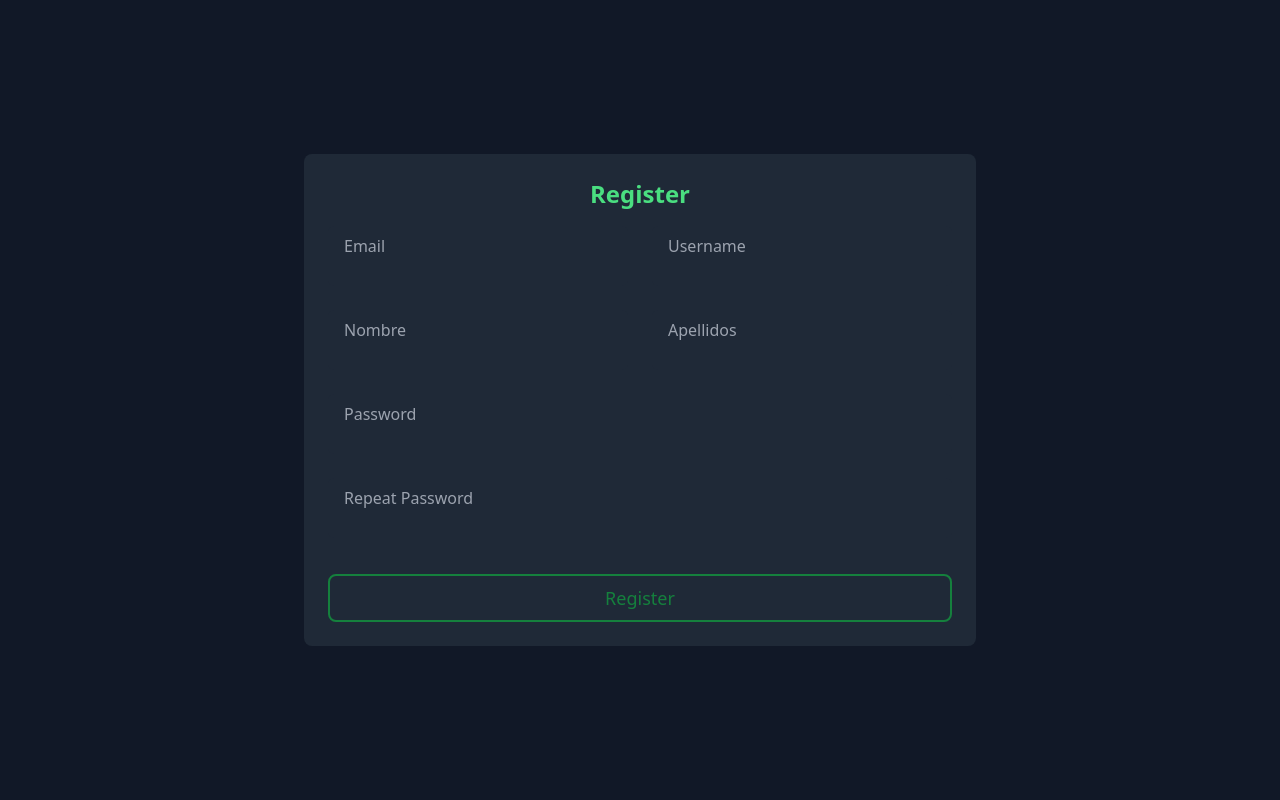
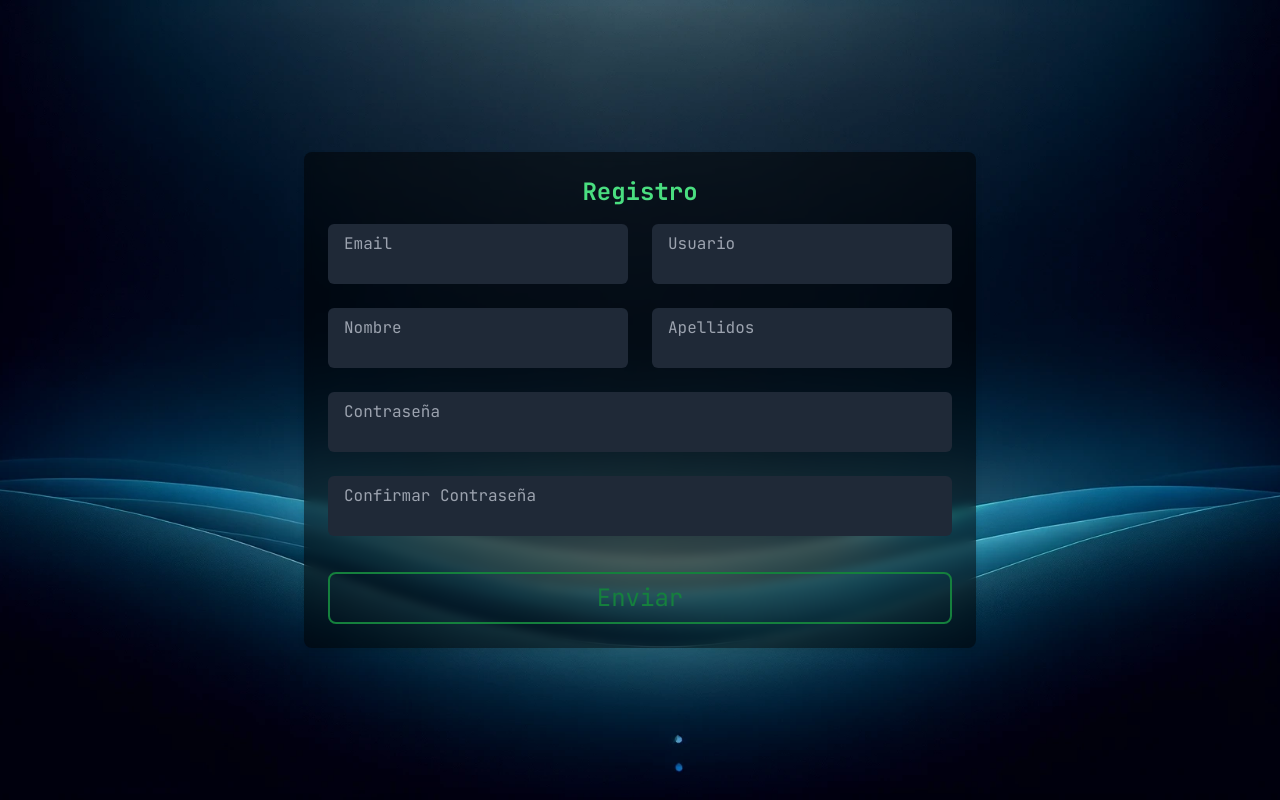
Before and after one commit to enrikku/Isitec, a PHP site: page /public/authentication/register.php in a window 1280 px wide. Run offline with PHP 8.4, Linux system fonts and the light colour scheme; some libraries are stand-ins or nearby versions.

Commit message:
Fondo, bgForm y fuente aplicada

```diff
--- a/assets/css/common.css
+++ b/assets/css/common.css
@@ -1,16 +1,13 @@
-/* Definición de variables de color */
+@import url("https://fonts.googleapis.com/css2?family=JetBrains+Mono:wght@400;700&display=swap");
+
 :root {
-    --color-primario: #3498db; /* Azul */
-    --color-secundario: #2ecc71; /* Verde */
-    --color-fondo: #f3f3f3; /* Gris claro */
-    --color-texto: #333; /* Gris oscuro */
-    /* Añade más colores según tus necesidades */
+  --color-primario: #3498db; /* Azul */
+  --color-secundario: #2ecc71; /* Verde */
+  --color-fondo: #f3f3f3; /* Gris claro */
+  --color-texto: #333; /* Gris oscuro */
+  /* Añade más colores según tus necesidades */
 }
 
-@font-face {
-    font-family: 'JetBrains Mono';
-    src: url('../fonts/JetBrainsMono-Italic-VariableFont_wght.ttf') format('ttf'),
-        url('../fonts/JetBrainsMono-VariableFont_wght.ttf') format('ttf');
-    font-weight: normal;
-    font-style: normal;
+body {
+  font-family: "JetBrains Mono", monospace;
 }
--- a/assets/css/register.css
+++ b/assets/css/register.css
@@ -1,3 +1,30 @@
+body {
+  background-image: url("../../assets/img/fondo_register.webp");
+  background-size: cover;
+  background-position: center;
+  max-height: 100vh;
+}
+
+/* .background {
+  background: rgb(36, 49, 110);
+  background: linear-gradient(
+    180deg,
+    rgba(36, 49, 110, 1) 0%,
+    rgba(29, 78, 216, 1) 50%,
+    rgba(0, 212, 255, 1) 100%
+  );
+} */
+
+.form-container {
+  background: rgba(0, 0, 0, 0.5); /* Fondo oscuro con transparencia */
+  backdrop-filter: blur(
+    5px
+  ); /* Difuminar cualquier contenido detrás del contenedor */
+  border-radius: 15px; /* Bordes redondeados para suavizar el contenedor */
+  padding: 2rem; /* Espaciado dentro del contenedor */
+  box-shadow: 0 4px 6px rgba(0, 0, 0, 0.1); /* Sombra suave para dar profundidad */
+}
+
 /* Base setup */
 .form-field {
   position: relative;
@@ -40,3 +67,43 @@
   outline: none;
   border-color: #10b981;
 }
+
+#registerBtn {
+  position: relative; /* Esto es importante para que el pseudoelemento se posicione correctamente */
+  z-index: 1; /* Esto asegura que el texto del botón se muestre por encima del pseudoelemento */
+  /* Resto de tus estilos para el botón */
+}
+#registerBtn::before {
+  content: "";
+  position: absolute;
+  top: 0;
+  left: 0;
+  z-index: -1;
+  width: 100%;
+  height: 100%;
+  background: linear-gradient(
+    45deg,
+    #00ff00,
+    #00e676,
+    #00c853,
+    #00e676,
+    #00ff00,
+    #00e676,
+    #00c853,
+    #00e676
+  );
+  background-size: 800%;
+  border-radius: 10px;
+  filter: blur(8px);
+  animation: glowingGreen 20s linear infinite !important;
+}
+
+@keyframes glowingGreen {
+  0%,
+  100% {
+    background-position: 0 0;
+  }
+  50% {
+    background-position: 400% 0;
+  }
+}
--- a/public/authentication/index.php
+++ b/public/authentication/index.php
@@ -36,6 +36,7 @@ if (count($_POST) == 2) {
     <meta name="viewport" content="width=device-width, initial-scale=1.0">
     <title>SigIn</title>
     <script src="https://cdn.tailwindcss.com"></script>
+    <link rel="stylesheet" href="../../assets/css/common.css">
 </head>
 
 <body>
--- a/public/authentication/register.php
+++ b/public/authentication/register.php
@@ -65,14 +65,15 @@ if (count($_POST) == 6) {
     <meta charset="UTF-8">
     <meta name="viewport" content="width=device-width, initial-scale=1.0">
     <script src="https://cdn.tailwindcss.com"></script>
+    <link rel="stylesheet" href="../../assets/css/common.css">
     <link rel="stylesheet" href="../../assets/css/register.css">
     <title>Register</title>
 </head>
 
 <body class="bg-gray-900 flex items-center justify-center min-h-screen p-4">
 
-    <div class="bg-gray-800 p-6 rounded-lg max-w-2xl mx-auto w-full">
-        <h2 class="text-green-400 text-center text-2xl font-bold mb-4">Register</h2>
+    <div class="form-container p-6 rounded-lg max-w-2xl mx-auto w-full">
+        <h2 class="text-green-400 text-center text-2xl font-bold mb-4">Registro</h2>
 
         <!-- Error Message Intentare poner en cada input la validacion y que cambie el borde a rojo etc -->
 
@@ -86,7 +87,7 @@ if (count($_POST) == 6) {
                 <!-- Username -->
                 <div class="form-field">
                     <input type="text" name="user" id="user" placeholder=" " required class="input-style">
-                    <label for="user" class="label-style">Username</label>
+                    <label for="user" class="label-style">Usuario</label>
                 </div>
             </div>
 
@@ -107,24 +108,36 @@ if (count($_POST) == 6) {
                 <!-- Password -->
                 <div class="form-field">
                     <input type="password" name="pass" id="pass" placeholder=" " required class="input-style">
-                    <label for="pass" class="label-style">Password</label>
+                    <label for="pass" class="label-style">Contraseña</label>
                 </div>
 
                 <!-- Repeat Password -->
                 <div class="form-field">
                     <input type="password" name="pass2" id="pass2" placeholder=" " required class="input-style">
-                    <label for="pass2" class="label-style">Repeat Password</label>
+                    <label for="pass2" class="label-style">Confirmar Contraseña</label>
                 </div>
             </div>
 
             <!-- Register Button -->
+            <!--             <div class="flex justify-center">
+                <input type="submit" value="Enviar" id="registerBtn"
+                    class="block w-full py-2 mt-3 text-2xl border-2 border-green-700 text-green-700 hover:bg-green-600 hover:text-white
+                    rounded-lg cursor-pointer focus:outline-none focus:ring-2 focus:ring-green-500 focus:border-transparent">
+            </div> -->
+            <!-- Botón de registro con animación -->
             <div class="flex justify-center">
-                <input type="submit" value="Register"
-                    class="block w-full py-2 mt-3 text-lg border-2 border-green-700 text-green-700 hover:bg-green-600 hover:text-white
-                    rounded-lg cursor-pointer focus:outline-none focus:ring-2 focus:ring-green-500 focus:border-transparent">
+                <input type="submit" value="Enviar" id="registerBtn" class="relative overflow-hidden block w-full py-2 mt-3 text-2xl border-2 border-green-700 text-green-700
+                        rounded-lg cursor-pointer focus:outline-none focus:ring-2 focus:ring-green-500 focus:border-transparent
+                        hover:bg-green-600 hover:text-white hover:opacity-60">
             </div>
+
         </form>
     </div>
 </body>
 
 </html>
+
+<div
+    style="background-image: url('../../assets/img/fondo_register.webp'); height: 100vh; background-size: cover; background-position: center;">
+    <!-- Contenido sobre el fondo con degradado -->
+</div>
```
Also changed, not shown: assets/img/fondo_register.png (added), assets/img/fondo_register.webp (added).
